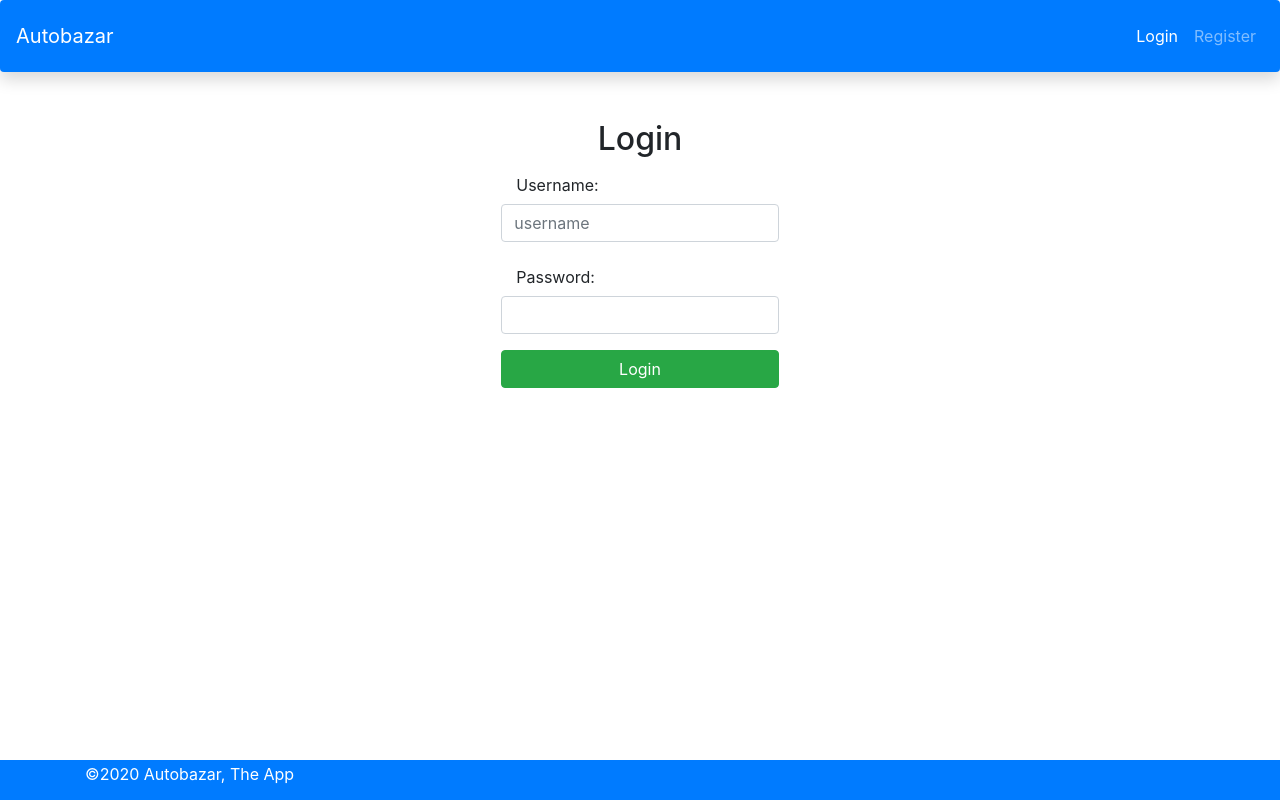
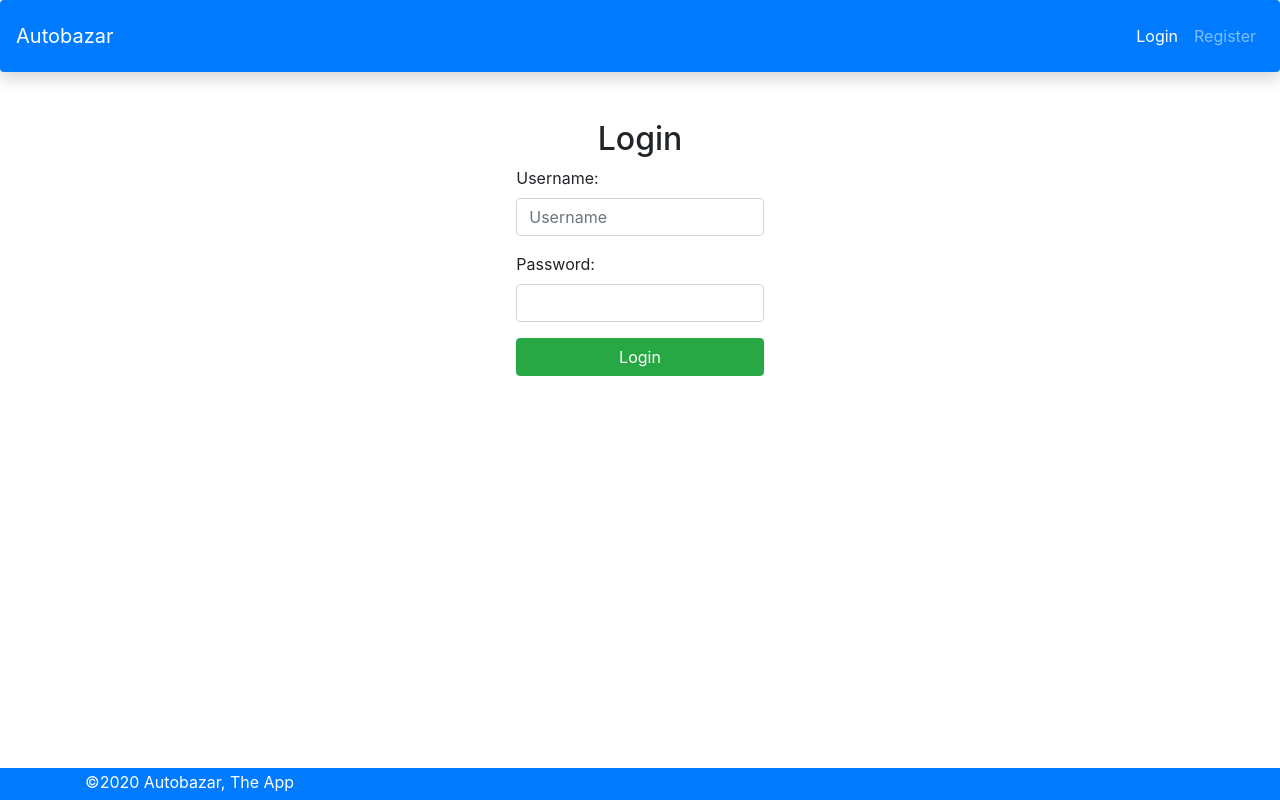
Before and after one commit to gfoltin/AutobazarApp, an Angular app: page /login in a window 1280 px wide. Built offline with nearby package versions, Linux system fonts and the light colour scheme.

Commit message:
CSS and validation updates

```diff
--- a/src/app/app.component.css
+++ b/src/app/app.component.css
@@ -0,0 +1,3 @@
+.bottom-setup{
+    margin-bottom: 4em;
+}
--- a/src/app/app.component.html
+++ b/src/app/app.component.html
@@ -1,5 +1,5 @@
 <app-header></app-header>
-<div class="container">
+<div class="container bottom-setup">
   <router-outlet></router-outlet>
 </div>
 <app-footer></app-footer>
--- a/src/app/car/car.component.html
+++ b/src/app/car/car.component.html
@@ -1,37 +1,60 @@
 <div class="container col-md-7">
-    <div class="alert alert-warning" *ngIf="carForm.dirty && carForm.invalid">Enter valid values</div>
     <form (ngSubmit)="!carForm.invalid && saveCar()" #carForm="ngForm">
-        <fieldset class="form-group">
-            <label>Name</label>
-            <input type="text" [(ngModel)]="car.name" #name="ngModel" class="form-control" name="name" required="required">
-        </fieldset>
-        <fieldset class="form-group">
-            <label>Color</label>
-            <input type="text" [(ngModel)]="car.color" #color="ngModel" class="form-control" name="color" required="required">
-        </fieldset>
-        <fieldset class="form-group">
-            <label>Engine</label>
-            <input type="text" [(ngModel)]="car.engine" #engine="ngModel" class="form-control" name="engine" required="required">
-        </fieldset>
-        <fieldset class="form-group">
-            <label>Price</label>
-            <input type="text" [(ngModel)]="car.price" #price="ngModel" class="form-control" name="price">
-        </fieldset>
-        <fieldset class="form-group">
-            <label>Email</label>
-            <input type="email" [(ngModel)]="car.email" #email="ngModel" class="form-control" name="email">
+        <fieldset>
+            <div class="form-group">
+                <label>Name</label>
+                <input type="text" [(ngModel)]="car.name" #name="ngModel" class="form-control" name="name" required minlength="5" placeholder="Car name">
+                <div *ngIf="name.invalid && (carForm.submitted || name.touched)" class="alert alert-warning">
+                    <div *ngIf="name.errors.required"> Name is required. </div>
+                    <div *ngIf="name.errors.minlength"> Name must have minimum length of 5. </div>
+                </div>
+            </div>
+            <div class="form-group">
+                <label>Color</label>
+                <input type="text" [(ngModel)]="car.color" #color="ngModel" class="form-control" name="color" required minlength="3" placeholder="Car color">
+                <div *ngIf="color.invalid && (carForm.submitted || color.touched)" class="alert alert-warning">
+                    <div *ngIf="color.errors.required"> Color is required. </div>
+                    <div *ngIf="color.errors.minlength"> Color must have minimum length of 3. </div>
+                </div>
+            </div>
+            <div class="form-group">
+                <label>Engine</label>
+                <input type="text" [(ngModel)]="car.engine" #engine="ngModel" class="form-control" name="engine" required minlength="3" placeholder="Engine of car">
+                <div *ngIf="engine.invalid && (carForm.submitted || engine.touched)" class="alert alert-warning">
+                    <div *ngIf="engine.errors.required"> Engine is required. </div>
+                    <div *ngIf="engine.errors.minlength"> Engine must have minimum length of 3. </div>
+                </div>
+            </div>
+            <div class="form-group">
+                <label>Price</label>
+                <input type="text" [(ngModel)]="car.price" #price="ngModel" class="form-control" name="price" required placeholder="€">
+                <div *ngIf="price.invalid && (carForm.submitted || price.touched)" class="alert alert-warning">
+                    <div *ngIf="price.errors.required"> Price is required. </div>
+                </div>
+            </div>
+            <div class="form-group">
+                <label>Email</label>
+                <input type="email" [(ngModel)]="car.email" #email="ngModel" class="form-control" name="email" required minlength="5" placeholder="example@mail.com">
+                <div *ngIf="email.invalid && (carForm.submitted || email.touched)" class="alert alert-warning">
+                    <div *ngIf="email.errors.required"> Email is required. </div>
+                    <div *ngIf="email.errors.minlength"> Email must have minimum length of 5. </div>
+                </div>
+            </div>
         </fieldset>
         <fieldset class="form-group">
             <label>Available</label>
             <br>
                 <label class="radio-inline mr-4">
-                    <input type="radio" value="Yes" name="available" [(ngModel)]="car.available">
+                    <input type="radio" value="Yes" name="available" [(ngModel)]="car.available" required #available="ngModel">
                     Yes
                 </label>
                 <label class="radio-inline">
-                    <input type="radio" value="Not" name="available" [(ngModel)]="car.available">
+                    <input type="radio" value="Not" name="available" [(ngModel)]="car.available" required #available="ngModel">
                     Not
                 </label>
+                <div *ngIf="available.invalid && (carForm.submitted || available.touched)" class="alert alert-warning">
+                    <div *ngIf="available.errors.required"> Availablity is required. </div>
+                </div>
         </fieldset>
         <button type="submit" class="btn btn-success">Save</button>
     </form>
--- a/src/app/car/car.component.ts
+++ b/src/app/car/car.component.ts
@@ -29,6 +29,7 @@ export class CarComponent implements OnInit {
   }
 
   saveCar(){
+    if(this.car.available === "") this.car.available = "Not";
     if(this.id == -1){
       this.carService.createCar(this.username, this.car).subscribe(
         data => {
--- a/src/app/footer/footer.component.css
+++ b/src/app/footer/footer.component.css
@@ -1,6 +1,7 @@
 .footer {
-    position: absolute;
+    position: fixed;
+    margin-bottom: 0;
     bottom: 0;
     width: 100%;
-    height: 5%;
+    height: 2em;
 }
--- a/src/app/login/login.component.html
+++ b/src/app/login/login.component.html
@@ -1,20 +1,24 @@
 <h2 class="text-center">Login</h2>
 
 <div class="container col-md-3">
-    <form>
+    <form (ngSubmit)="!loginForm.invalid && handleLogin()" #loginForm="ngForm">
         <fieldset>
             <div class="alert alert-warning" *ngIf="invalidLogin">{{errorMessage}}</div>
-                <div class="form-group row">
-                    <label class="col col-form-label">Username:</label>
-                    <input type="text" name="username" [(ngModel)]="username" placeholder="username" class="form-control">
+                <div class="form-group">
+                    <label>Username:</label>
+                    <input type="text" name="username" [(ngModel)]="username" placeholder="Username" class="form-control" required #usernameCheck="ngModel">
+                    <div *ngIf="usernameCheck.invalid && usernameCheck.touched" class="alert alert-warning">
+                        <div *ngIf="usernameCheck.errors.required"> Username is required. </div>
+                    </div>
                 </div>
-                <div class="form-group row">
-                    <label class="col col-form-label">Password:</label>
-                    <input type="password" name="password" [(ngModel)]="password" class="form-control">
+                <div class="form-group">
+                    <label>Password:</label>
+                    <input type="password" name="password" [(ngModel)]="password" class="form-control" required #passwordCheck="ngModel">
+                    <div *ngIf="passwordCheck.invalid && passwordCheck.touched" class="alert alert-warning">
+                        <div *ngIf="passwordCheck.errors.required"> Password is required. </div>
+                    </div>
                 </div>
         </fieldset>
-        <div class="form-group row">
-            <button class="btn btn-success col-md" (click)="handleLogin()">Login</button>
-        </div>
+        <button class="btn btn-success col-md">Login</button>
     </form>
 </div>
--- a/src/app/register/register.component.html
+++ b/src/app/register/register.component.html
@@ -5,7 +5,10 @@
         <fieldset>
             <div class="form-group">
                 <label>Enter Username:</label>
-                <input type="text" name="username" [(ngModel)]="user.username" placeholder="Username" class="form-control" required>
+                <input type="text" name="username" [(ngModel)]="user.username" placeholder="Username" class="form-control" required #username="ngModel">
+                <div *ngIf="username.invalid && (registerForm.submitted || username.touched)" class="alert alert-warning">
+                    <div *ngIf="username.errors.required"> Username is required. </div>
+                </div>
             </div>
             <div class="form-group">
                 <label>Enter Password:</label>
```
